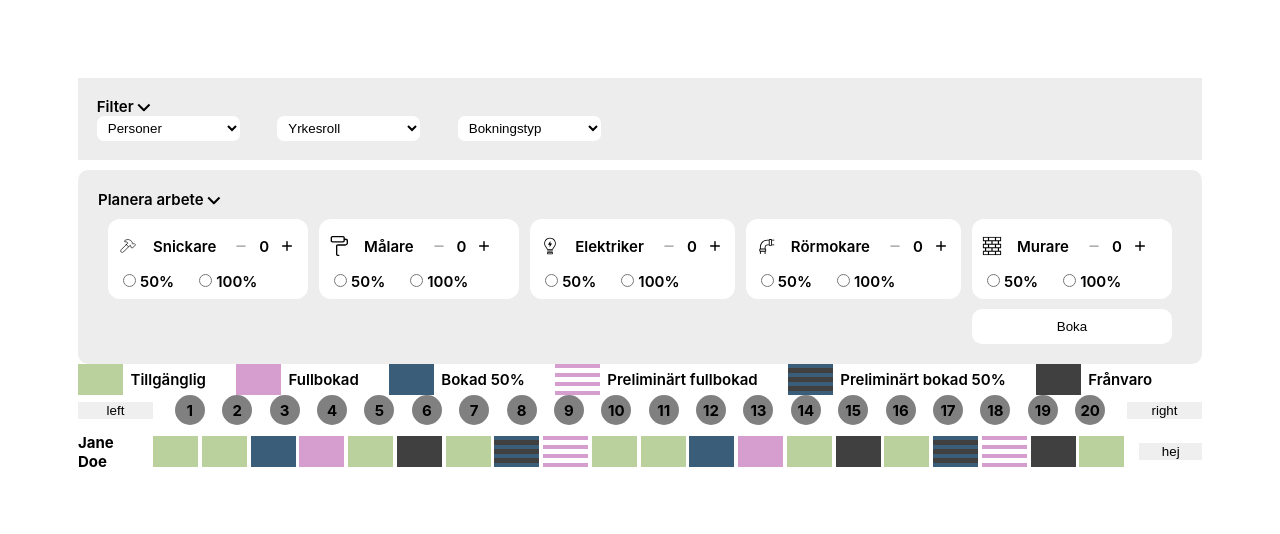
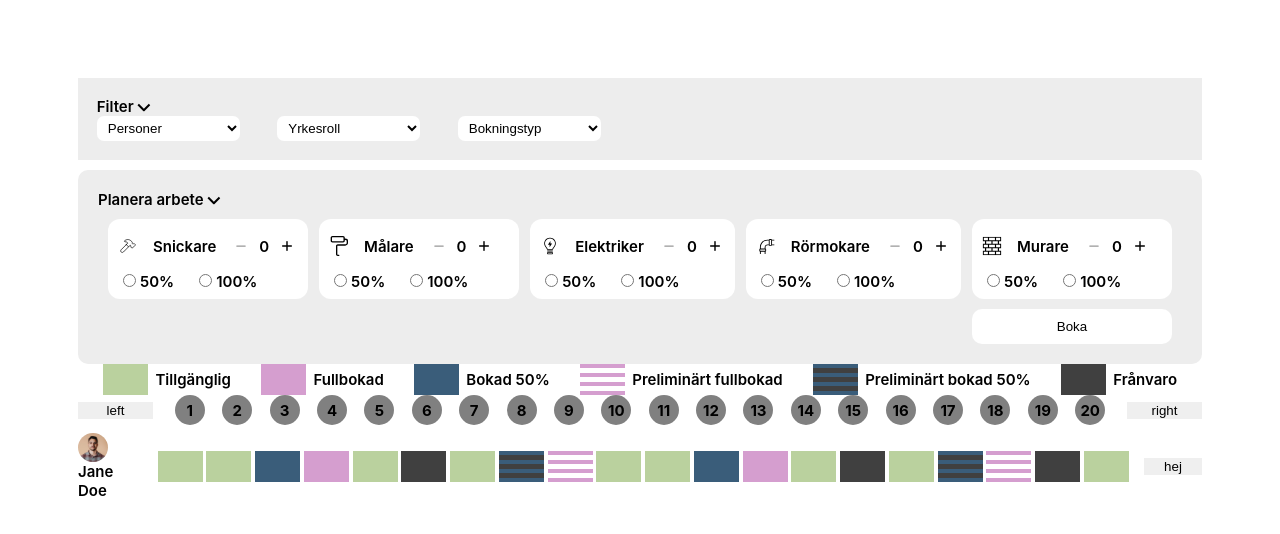
Before and after one commit to xzutv/java-ux-grupp11-ex3, a Vue app: page / in a window 1280 px wide. Shown: the top 534 px of the page. Built offline with nearby package versions, Linux system fonts and the light colour scheme.

Commit message:
created ProfileCard component

```diff
--- a/src/App.vue
+++ b/src/App.vue
@@ -1,8 +1,9 @@
 <script setup>
+import Profession from './components/Profession.vue'
 import SelectBox from './components/SelectBox.vue';
 import StatusBox from './components/StatusBox.vue';
-import MainView from './components/MainView.vue'
-
+import MainView from './components/MainView.vue';
+import ProfileCard from './components/ProfileCard.vue';
 </script>
 
 <template>
@@ -79,12 +80,11 @@ import MainView from './components/MainView.vue'
 
 
 <script>
-import Profession from './components/Profession.vue'
-import SelectBox from './components/SelectBox.vue'
+
 export default {
   name: 'App',
   components: {
-    SelectBox
+    SelectBox, StatusBox, SelectBox, Profession, ProfileCard
   },
   data() {
     return {
@@ -138,7 +138,7 @@ nav {
 .status-legend {
   display: flex;
   gap: 2rem;
-
+  justify-self: center;
 }
 
 .legend-item {
--- a/src/components/MainView.vue
+++ b/src/components/MainView.vue
@@ -1,8 +1,10 @@
 <script>
 import StatusBox from './StatusBox.vue';
+import ProfileCard from './ProfileCard.vue';
+
 export default {
       components: {
-            StatusBox
+            StatusBox, ProfileCard
       }
 }
 </script>
@@ -18,9 +20,10 @@ export default {
             </div>
 
             <div class="employee-row">
-                  <div class="employee-name">
+                  <!-- <div class="employee-name">
                         Jane Doe
-                  </div>
+                  </div> -->
+                  <ProfileCard name="Jane Doe" src="/src/assets/icons/Ellipse 5.svg" alt="Person"></ProfileCard>
                   <div class="statuses">
                         <StatusBox status="available" />
                         <StatusBox status="available" />
--- /dev/null
+++ b/src/components/ProfileCard.vue
@@ -0,0 +1,50 @@
+<template>
+    <div class="image-card">
+        <img :src="src" :alt="alt" />
+        <label>{{ name }}</label>
+    </div>
+    <div class="profession-icon">
+        <img src=""> <!-- idk yet -->
+    </div>
+</template>
+
+<script>
+
+
+export default {
+    name: 'custom-img',
+    props: {
+        src: {
+            type: String,
+            required: true
+        },
+        alt: {
+            type: String,
+            default: 'Bild'
+        },
+        name: {
+            type: String,
+            required: true
+        }
+    },
+}
+</script>
+
+<style scoped>
+img {
+    max-width: 60%;
+    border-radius: 8px;
+    /* margin-left: 10px; */
+}
+
+.image-card {
+    display:flex;
+    flex-direction: column;
+    justify-items: center;
+}
+
+.label {
+    width: 5rem;
+}
+
+</style>
```
Also changed, not shown: src/components/ImageCard.vue (deleted, +0 -31 lines).
